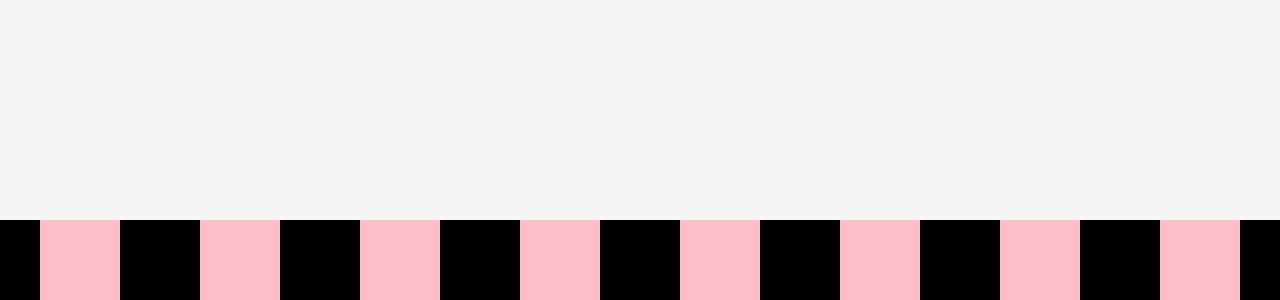
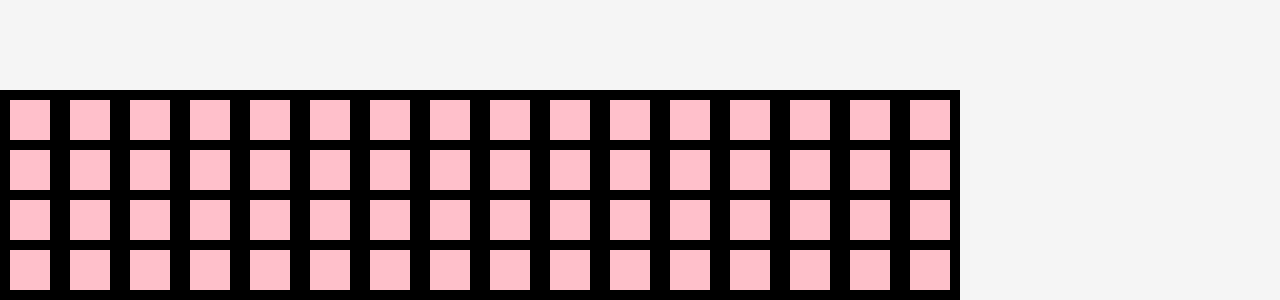
Before and after one commit to jessefuterman/drumseqver2, a React (Create React App) app: page / in a window 1280 px wide. Shown: the part 500-800 px from the top of the page. Built offline with nearby package versions, Linux system fonts and the light colour scheme.

Commit message:
implemented a grid for sequencer

```diff
--- a/src/App.css
+++ b/src/App.css
@@ -5,23 +5,27 @@
 
 .SequenceStep {
   background-color: pink;
-  width: 80px;
-  height: 80px;
+  width: 40px;
+  height: 40px;
   bottom: 0px;
-  margin: auto;
+
+  margin: 10px;
 }
 
 .DrumPatternContainer {
-  background-color: black;
-  width: 1280px;
-  height: 80px;
+  background-color: green;
+
+  justify-content: center;
   display: flex;
-  flex-wrap: nowrap;
 
   position: absolute;
   bottom: 0px;
 }
 
+.SeqColumn {
+  background-color: black;
+}
+
 .App-link {
   color: #61dafb;
 }
--- a/src/component/drumpatterncontainer.js
+++ b/src/component/drumpatterncontainer.js
@@ -1,21 +1,31 @@
 import React, { Component } from "react";
-import SequenceStep from "./sequencestep.js";
+
 import Tone from "tone";
 import "../App.css";
+import SeqColumn from "./seqcolumn";
 class DrumPatternContainer extends Component {
   render() {
     Tone.Transport.bpm.value = 120;
 
     return (
       <div className="DrumPatternContainer">
-        <SequenceStep className="SequenceStep"> </SequenceStep>
-        <SequenceStep className="SequenceStep" />
-        <SequenceStep clssName="SequenceStep" />
-        <SequenceStep clssName="SequenceStep" />
-        <SequenceStep className="SequenceStep"> </SequenceStep>
-        <SequenceStep className="SequenceStep" />
-        <SequenceStep clssName="SequenceStep" />
-        <SequenceStep clssName="SequenceStep" />
+        <SeqColumn />
+        <SeqColumn />
+        <SeqColumn />
+        <SeqColumn />
+        <SeqColumn />
+        <SeqColumn />
+        <SeqColumn />
+        <SeqColumn />
+        <SeqColumn />
+        <SeqColumn />
+        <SeqColumn />
+        <SeqColumn />
+        <SeqColumn />
+        <SeqColumn />
+        <SeqColumn />
+        <SeqColumn />
+
       </div>
     );
   }
--- /dev/null
+++ b/src/component/seqcolumn.js
@@ -0,0 +1,21 @@
+import React, { Component } from "react";
+import SequenceStep from "./sequencestep.js";
+import Tone from "tone";
+import "../App.css";
+
+class SeqColumn extends Component {
+  render() {
+    Tone.Transport.bpm.value = 120;
+
+    return (
+      <div className="SeqColumn">
+        <SequenceStep className="SequenceStep"> </SequenceStep>
+        <SequenceStep className="SequenceStep" />
+        <SequenceStep clssName="SequenceStep" />
+        <SequenceStep clssName="SequenceStep" />
+      </div>
+    );
+  }
+}
+
+export default SeqColumn;
```
